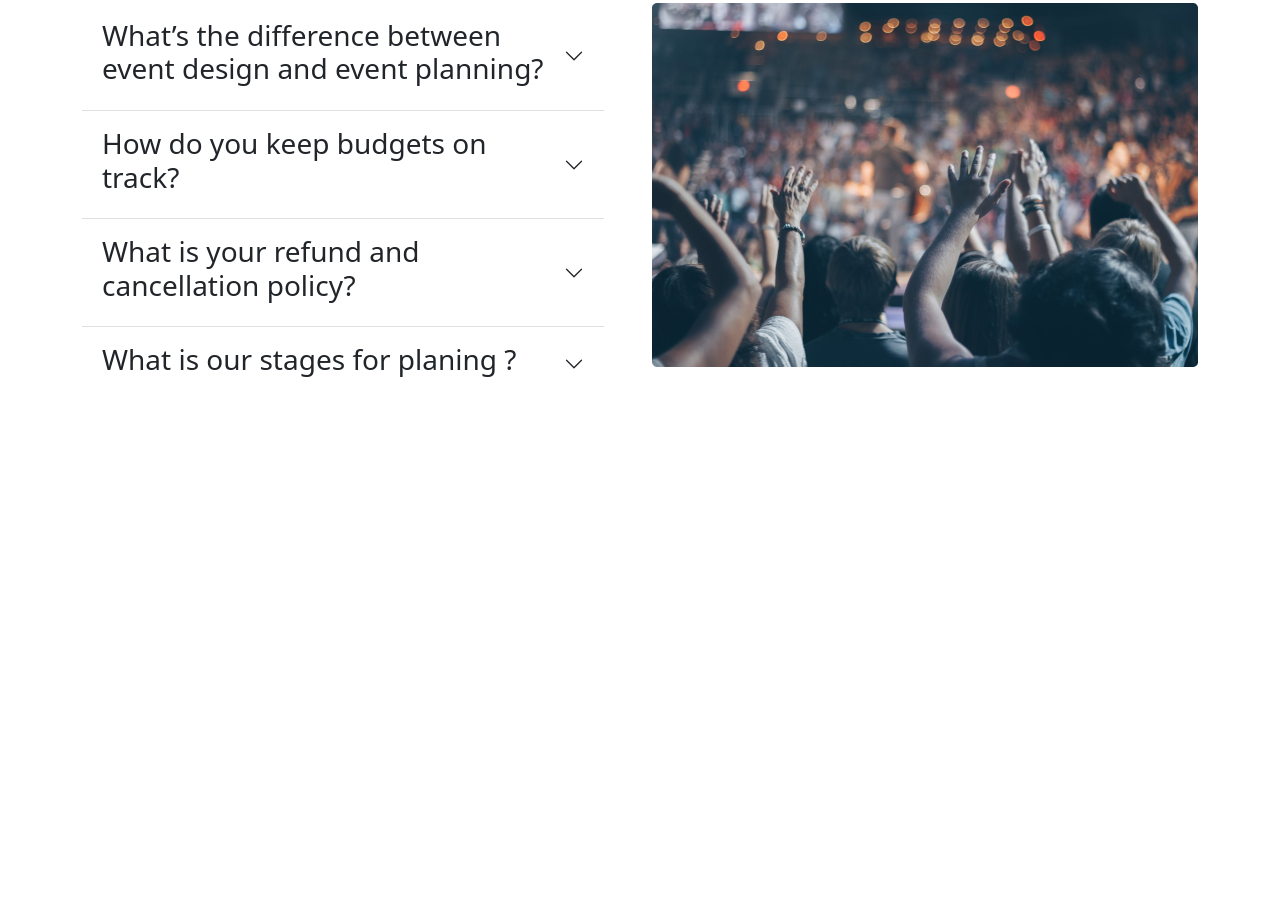
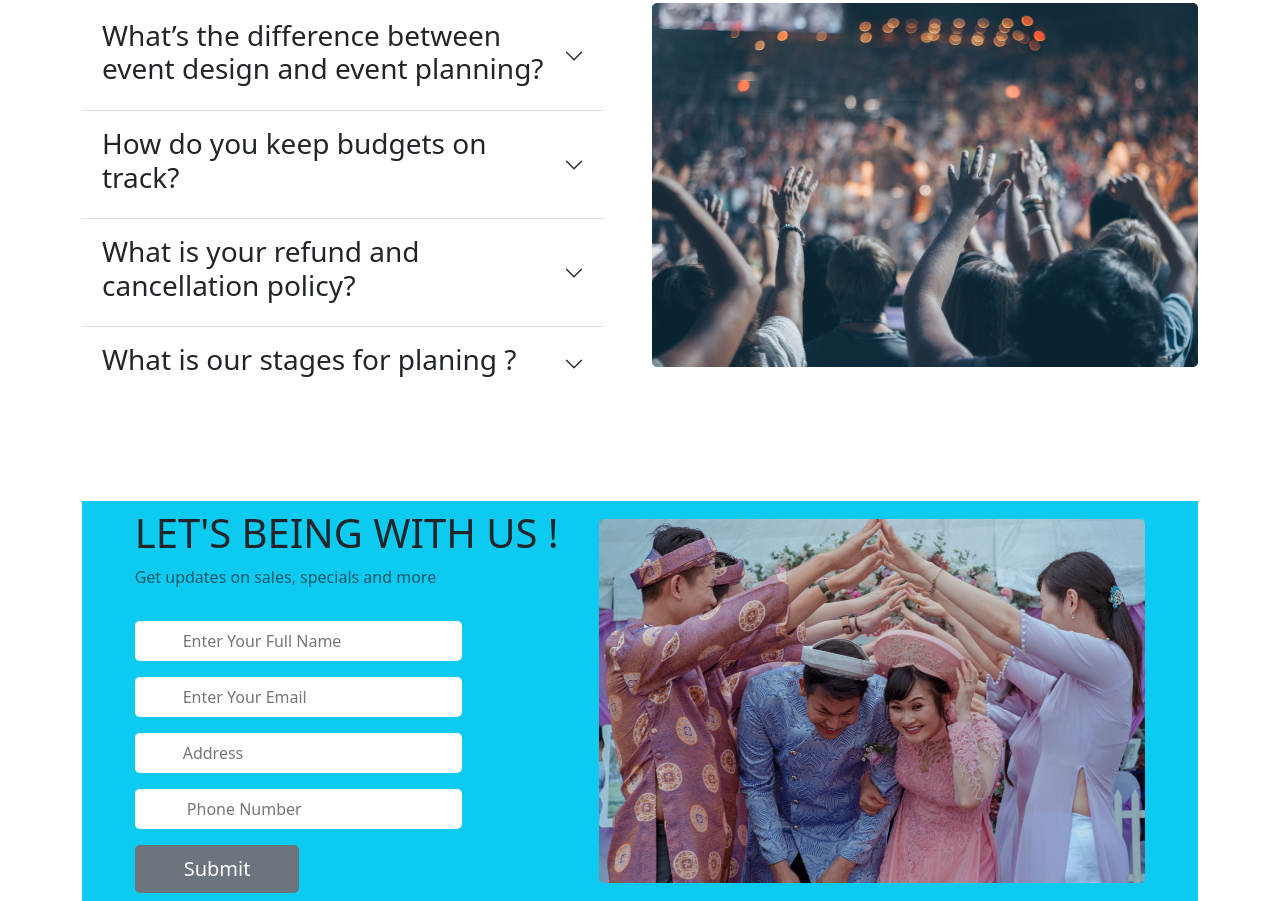
Before and after one commit to torikul00/Convention---center, a plain HTML site: page index.html in a window 1280 px wide. Shown: the part 1606-2507 px from the top of the page. Before the commit the page ends 2007 px from the top, so only its background shows below. Drawn offline with Linux system fonts and the light colour scheme.

Commit message:
extra section added

```diff
--- a/index.html
+++ b/index.html
@@ -231,11 +231,34 @@
               <div class="col gy-5">
                   <img src="./images/people.png" alt="">
               </div>
+            </div>
+    </section>
 
+    <!-- FAQ section ends  here  -->
+
+    <!-- Subscription details start from section  -->
+
+    <section class="container" style="margin-top: 100px;">
+
+        <div style="height:400px;" class="container bg-info d-flex align-items-center justify-content-evenly">
+
+            <div   id="Subscribe">
+                <h1>LET'S BEING WITH US !</h1>
+                <p style="color: rgba(0, 0, 0, 0.562);">Get updates on sales, specials and more
+                </p>
+               <input class=" rounded-3 border-0 mt-3 p-2 px-5" type="text" placeholder="Enter Your Full Name"> <br>
+               <input class=" rounded-3 border-0 mt-3 p-2 px-5" type="email" placeholder="Enter Your Email"> <br>
+               <input class=" rounded-3 border-0 mt-3 p-2 px-5" type="text" placeholder="Address"> <br>
+               <input class=" rounded-3 border-0 mt-3 p-2 px-5" type="number" placeholder=" Phone Number">
+                <br>
+                <button class="btn btn-lg px-5 bg-secondary text-white mt-3"> Submit</button>
             </div>
-
-
+            <div>
+                <img src="./images/wedding.png" alt="">
+            </div>
+        </div>
     </section>
+    <!-- Subscription details ends from section  -->
 
 
 
```
